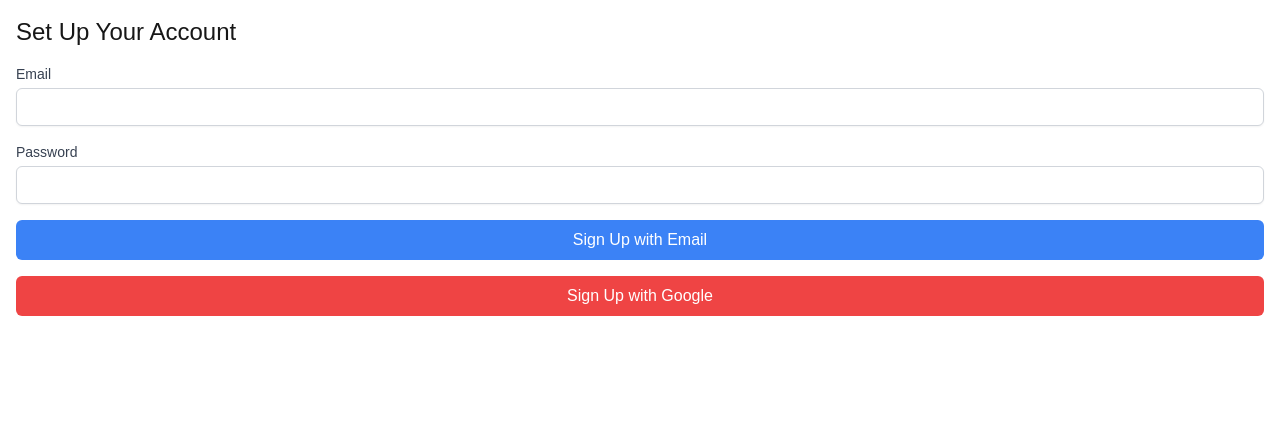
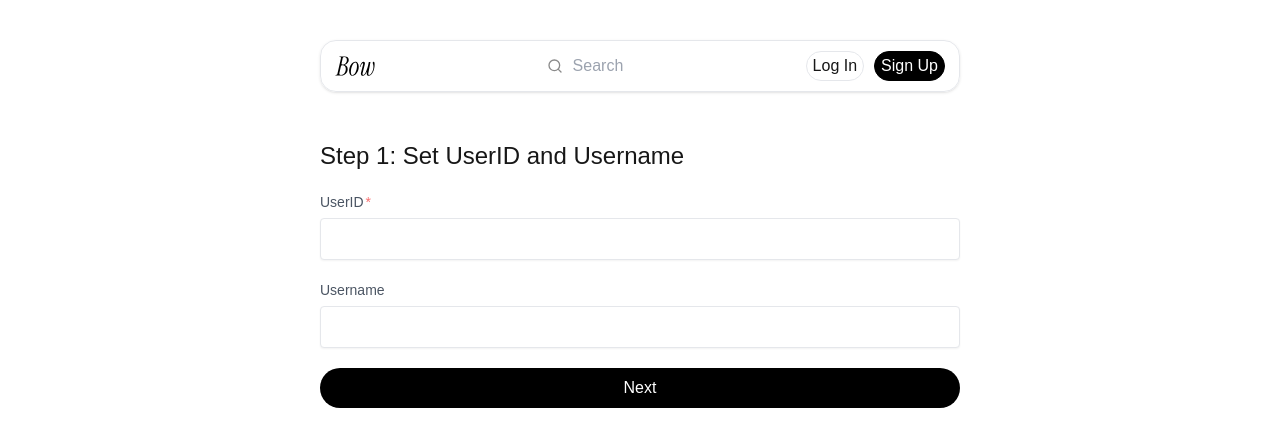
Before and after one commit to re-umetsu2/bow, a Next.js app: page /init in a window 1280 px wide. Shown: the top 446 px of the page. Built offline with nearby package versions, Linux system fonts and the light colour scheme; no server answers.

Commit message:
Update Somethings

```diff
--- a/src/app/init/page.tsx
+++ b/src/app/init/page.tsx
@@ -1,68 +1,215 @@
 "use client";
 import { useState } from "react";
-import { auth } from "@/lib/firebaseConfig";
+import { auth, db } from "@/lib/firebaseConfig";
 import { GoogleAuthProvider, signInWithPopup, createUserWithEmailAndPassword } from "firebase/auth";
+import { doc, setDoc, getDoc } from "firebase/firestore";
 import { useRouter } from "next/navigation";
+import Header from "@/components/Header";
+import { FaGoogle } from "react-icons/fa";
 
-export default function Init() {
+// Step1 component props type
+interface Step1Props {
+  onNext: () => void;
+  userID: string;
+  setUserID: (id: string) => void;
+  username: string;
+  setUsername: (name: string) => void;
+  setError: (error: string) => void;
+}
+
+// Step2 component props type
+interface Step2Props {
+  userID: string;
+  username: string;
+  onPrevious: () => void;
+}
+
+function Step1({ onNext, userID, setUserID, username, setUsername, setError }: Step1Props) {
+  const validateUserID = (id: string) => {
+    const validPattern = /^[a-zA-Z0-9._-]+$/;
+    return validPattern.test(id);
+  };
+
+  const checkUserIDAvailability = async (id: string) => {
+    const userDoc = await getDoc(doc(db, "users", id));
+    return !userDoc.exists();
+  };
+
+  const handleNext = async () => {
+    setError("");
+    if (!validateUserID(userID)) {
+      setError("UserID can only contain letters, numbers, '_', '-', and '.'.");
+      return;
+    }
+
+    const isAvailable = await checkUserIDAvailability(userID);
+    if (!isAvailable) {
+      setError("This UserID is already taken. Please choose another one.");
+      return;
+    }
+
+    onNext();
+  };
+
+  return (
+    <div>
+      <h2 className="text-2xl mb-5">Step 1: Set UserID and Username</h2>
+      <div className="space-y-5">
+        <div>
+          <label className="block text-sm font-medium text-gray-600">
+            UserID<span className="text-red-400 ml-0.5">*</span>
+          </label>
+          <input
+            type="text"
+            value={userID}
+            onChange={(e) => setUserID(e.target.value)}
+            className="mt-1.5 block w-full border rounded shadow-sm py-2 px-4 focus:outline-none focus:ring-indigo-500 focus:border-indigo-500"
+          />
+        </div>
+        <div>
+          <label className="block text-sm font-medium text-gray-600">
+            Username
+          </label>
+          <input
+            type="text"
+            value={username}
+            onChange={(e) => setUsername(e.target.value)}
+            className="mt-1.5 block w-full border rounded shadow-sm py-2 px-4 focus:outline-none focus:ring-indigo-500 focus:border-indigo-500"
+          />
+        </div>
+        <button
+          onClick={handleNext}
+          className="w-full rounded-full py-2 px-4 bg-black border-black text-white"
+        >
+          Next
+        </button>
+      </div>
+    </div>
+  );
+}
+
+function Step2({ userID, username, onPrevious }: Step2Props) {
   const [email, setEmail] = useState("");
   const [password, setPassword] = useState("");
   const router = useRouter();
+  const [error, setError] = useState<string | null>(null);
+
+  const saveUserInfo = async (authUserID: string) => {
+    try {
+      await setDoc(doc(db, "users", authUserID), {
+        userID,  // userIDをFirestoreに保存
+        username,
+      });
+    } catch (error) {
+      console.error("Error saving user information: ", error);
+      setError("Failed to save user information.");
+    }
+  };
 
   const handleEmailSignUp = async () => {
     try {
-      await createUserWithEmailAndPassword(auth, email, password);
-      router.push("/welcome");
+      const userCredential = await createUserWithEmailAndPassword(auth, email, password);
+      const authUserID = userCredential.user.uid;
+      await saveUserInfo(authUserID);
+      router.push("/");
     } catch (error) {
       console.error(error);
+      setError("Failed to sign up. Please try again.");
     }
   };
 
   const handleGoogleSignUp = async () => {
     const provider = new GoogleAuthProvider();
     try {
-      await signInWithPopup(auth, provider);
-      router.push("/welcome");
+      const userCredential = await signInWithPopup(auth, provider);
+      const authUserID = userCredential.user.uid;
+      await saveUserInfo(authUserID);
+      router.push("/");
     } catch (error) {
       console.error(error);
+      setError("Failed to sign up with Google. Please try again.");
     }
   };
 
   return (
-    <div className="container mx-auto p-4">
-      <h1 className="text-2xl mb-4">Set Up Your Account</h1>
-      <div className="space-y-4">
+    <div>
+      <h2 className="text-2xl mb-5">Step 2: Sign Up</h2>
+      {error && <p className="text-red-500 mb-5">{error}</p>}
+      <div className="space-y-5">
         <div>
-          <label className="block text-sm font-medium text-gray-700">Email</label>
+          <label className="block text-sm font-medium text-gray-600">
+            Email<span className="text-red-400 ml-0.5">*</span>
+          </label>
           <input
             type="email"
             value={email}
             onChange={(e) => setEmail(e.target.value)}
-            className="mt-1 block w-full px-3 py-2 border border-gray-300 rounded-md shadow-sm focus:ring-indigo-500 focus:border-indigo-500 sm:text-sm"
+            className="mt-1.5 block w-full border rounded shadow-sm py-2 px-4 focus:outline-none focus:ring-indigo-500 focus:border-indigo-500"
           />
         </div>
         <div>
-          <label className="block text-sm font-medium text-gray-700">Password</label>
+          <label className="block text-sm font-medium text-gray-600">
+            Password<span className="text-red-400 ml-0.5">*</span>
+          </label>
           <input
             type="password"
             value={password}
             onChange={(e) => setPassword(e.target.value)}
-            className="mt-1 block w-full px-3 py-2 border border-gray-300 rounded-md shadow-sm focus:ring-indigo-500 focus:border-indigo-500 sm:text-sm"
+            className="mt-1.5 block w-full border rounded shadow-sm py-2 px-4 focus:outline-none focus:ring-indigo-500 focus:border-indigo-500"
           />
         </div>
         <button
           onClick={handleEmailSignUp}
-          className="w-full bg-blue-500 text-white py-2 px-4 rounded-md"
+          className="w-full rounded-full py-2 px-4 bg-black border-black text-white"
         >
-          Sign Up with Email
+          Sign Up
         </button>
         <button
           onClick={handleGoogleSignUp}
-          className="w-full bg-red-500 text-white py-2 px-4 rounded-md"
+          className="w-full rounded-full py-2 px-4 border flex items-center justify-center"
         >
+          <FaGoogle className="mr-2" />
           Sign Up with Google
+        </button>
+        <button
+          onClick={onPrevious}
+          className="w-full rounded-full py-2 px-4 border"
+        >
+          Back
         </button>
       </div>
     </div>
   );
 }
+
+export default function Init() {
+  const [step, setStep] = useState(1);
+  const [userID, setUserID] = useState("");
+  const [username, setUsername] = useState("");
+  const [, setError] = useState<string | null>(null);
+
+  return (
+    <div className="md:w-1/2 mx-5 md:mx-auto my-10">
+      <Header />
+      <div className="mt-12">
+        {step === 1 && (
+          <Step1
+            onNext={() => setStep(2)}
+            userID={userID}
+            setUserID={setUserID}
+            username={username}
+            setUsername={setUsername}
+            setError={setError}
+          />
+        )}
+        {step === 2 && (
+          <Step2
+            userID={userID}
+            username={username}
+            onPrevious={() => setStep(1)}
+          />
+        )}
+      </div>
+    </div>
+  );
+}
--- a/src/app/settings/page.tsx
+++ b/src/app/settings/page.tsx
@@ -1,41 +1,62 @@
 "use client";
-import { useState } from "react";
+import { useState, useEffect } from "react";
 import { getDownloadURL, ref, uploadBytesResumable } from "firebase/storage";
-import { doc, setDoc } from "firebase/firestore";
-import { auth, storage, db } from "@/lib/firebaseConfig"; // 必要なFirebaseサービスをインポート
+import { doc, getDoc, setDoc } from "firebase/firestore";
+import { auth, storage, db } from "@/lib/firebaseConfig";
 import Footer from "@/components/Footer";
 import Header from "@/components/Header";
 
-export default function Home() {
+export default function Settings() {
   const [username, setUsername] = useState("");
   const [icon, setIcon] = useState<File | null>(null);
+  const [iconUrl, setIconUrl] = useState<string | null>(null);
   const [uploading, setUploading] = useState(false);
+  const [userID, setUserID] = useState<string | null>(null);
+
+  useEffect(() => {
+    const fetchUserProfile = async () => {
+      const user = auth.currentUser;
+      if (user) {
+        const userDoc = await getDoc(doc(db, "users", user.uid));
+        if (userDoc.exists()) {
+          const userData = userDoc.data();
+          setUsername(userData.username || "");
+          setIconUrl(userData.iconUrl || null);
+          setUserID(userData.userID || null); // userIDをセット
+        }
+      }
+    };
+    fetchUserProfile();
+  }, []);
 
   const handleIconChange = (e: React.ChangeEvent<HTMLInputElement>) => {
     if (e.target.files && e.target.files[0]) {
       setIcon(e.target.files[0]);
+      setIconUrl(URL.createObjectURL(e.target.files[0]));
     }
   };
 
   const handleSave = async () => {
-    if (!auth.currentUser) return;
-    const userId = auth.currentUser.uid;
+    const user = auth.currentUser;
+    if (!user || !userID) return;  // userIDがない場合は保存しない
 
     try {
       setUploading(true);
 
-      // 1. アイコンをFirebase Storageにアップロード
-      let iconUrl = "";
+      let updatedIconUrl = iconUrl;
+
+      // アイコンが変更された場合のみ、Firebase Storageにアップロード
       if (icon) {
-        const storageRef = ref(storage, `icons/${userId}`);
+        const storageRef = ref(storage, `icons/${userID}`);
         const uploadTask = await uploadBytesResumable(storageRef, icon);
-        iconUrl = await getDownloadURL(uploadTask.ref);
+        updatedIconUrl = await getDownloadURL(uploadTask.ref);
       }
 
-      // 2. Firestoreにユーザー名とアイコンのURLを保存
-      await setDoc(doc(db, "users", userId), {
+      // Firestoreにユーザー名とアイコンのURLを保存
+      await setDoc(doc(db, "users", user.uid), {
+        userID,  // userIDは変更せず、そのまま保存
         username,
-        iconUrl,
+        iconUrl: updatedIconUrl,
       });
 
       alert("Profile updated successfully!");
@@ -54,7 +75,7 @@ export default function Home() {
         <h2 className="text-2xl mb-5">Set Your Profile</h2>
         <div className="space-y-5">
           <div>
-            <label className="block text-sm font-medium text-gray-700">Username</label>
+            <label className="block text-sm font-medium text-gray-600">Username</label>
             <input
               type="text"
               value={username}
@@ -63,7 +84,10 @@ export default function Home() {
             />
           </div>
           <div>
-            <label className="block text-sm font-medium text-gray-700">Icon</label>
+            <label className="block text-sm font-medium text-gray-600">Icon</label>
+            {iconUrl && (
+              <img src={iconUrl} alt="User Icon" className="mb-2.5 w-20 h-20 rounded-full object-cover" />
+            )}
             <input
               type="file"
               onChange={handleIconChange}
@@ -72,10 +96,10 @@ export default function Home() {
           </div>
           <button
             onClick={handleSave}
-            className={`w-full bg-black text-white border border-black rounded-full py-2 px-4 ${uploading ? "opacity-50 cursor-not-allowed" : ""}`}
+            className={`bg-black text-white border border-black rounded-full py-2 px-4 ${uploading ? "opacity-50 cursor-not-allowed" : ""}`}
             disabled={uploading}
           >
-            {uploading ? "Saving..." : "Save Profile"}
+            {uploading ? "Saving..." : "Save"}
           </button>
         </div>
       </div>
--- /dev/null
+++ b/src/app/users/[userId]/page.tsx
@@ -0,0 +1,83 @@
+"use client";
+import { useEffect, useState } from "react";
+import { useRouter } from "next/navigation";
+import { query, where, collection, getDocs } from "firebase/firestore";
+import { auth, db } from "@/lib/firebaseConfig";
+import Header from "@/components/Header";
+import Footer from "@/components/Footer";
+import Image from "next/image";
+import Link from "next/link";
+import { onAuthStateChanged } from "firebase/auth";
+
+interface User {
+  username: string;
+  iconUrl: string;
+  userID: string;
+}
+
+export default function UserPage({ params }: { params: { userId: string } }) {
+  const { userId } = params;
+  const [user, setUser] = useState<User | null>(null);
+  const [isCurrentUser, setIsCurrentUser] = useState(false);
+  const router = useRouter();
+
+  useEffect(() => {
+    const unsubscribe = onAuthStateChanged(auth, async (currentUser) => {
+      if (currentUser) {
+        try {
+          // FirestoreでuserIDが一致するユーザーを検索
+          const q = query(collection(db, "users"), where("userID", "==", userId));
+          const querySnapshot = await getDocs(q);
+
+          if (!querySnapshot.empty) {
+            const userData = querySnapshot.docs[0].data() as User;
+            setUser(userData);
+
+            // ログイン中のユーザーのUIDと表示するユーザーのUIDを比較
+            if (currentUser.uid === querySnapshot.docs[0].id) {
+              setIsCurrentUser(true);
+            }
+          } else {
+            router.push("/404"); // ユーザーが存在しない場合は404ページへ
+          }
+        } catch (error) {
+          console.error("Error fetching user data: ", error);
+          router.push("/404");
+        }
+      } else {
+        router.push("/"); // ユーザーがログインしていない場合はトップページへリダイレクト
+      }
+    });
+
+    return () => unsubscribe();
+  }, [userId, router]);
+
+  if (!user) return <div>Loading...</div>;
+
+  return (
+    <div className="md:w-1/2 mx-5 md:mx-auto my-10">
+        <Header />
+        <div className="mt-12">
+            <div className="flex flex-col md:flex-row md:items-center">
+                <div className="w-24 rounded-full overflow-hidden border">
+                    <Image src={user.iconUrl} alt={`${user.username}'s icon`} className="w-full" width={100} height={100} />
+                </div>
+                <div className="w-full flex items-center mt-5 md:mt-0 md:ml-5">
+                    <div className="mr-5">
+                        <h1 className="text-2xl mb-[4px]">{user.username}</h1>
+                        <p className="text-sm opacity-75">こんにちは。Bowを作った人です。</p>
+                    </div>
+                    <div className="ml-auto">
+                        {isCurrentUser ? (
+                            <Link href="/settings" passHref><button className="border px-4 py-2 rounded-full">Edit Profile</button></Link>
+                        ) : (
+                            <button className="border px-4 py-2 rounded-full">Follow</button>
+                        )}
+                    </div>
+                </div>
+            </div>
+        </div>
+        <Footer />
+    </div>
+  );
+}
```
Also changed, not shown: src/components/Header.tsx (+12 -12 lines), src/lib/firebaseConfig.js (+6 -6 lines).
